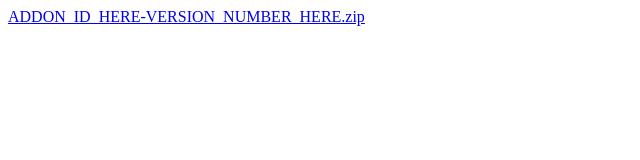
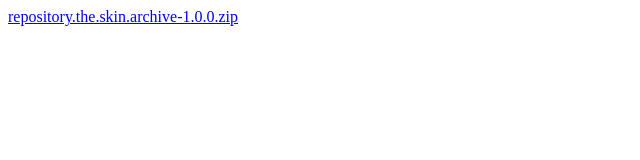
Before and after one commit to bbb2204/repository.neben.addon.store, a plain HTML site: page index.html in a window 1280 px wide. Shown: the whole page, without its empty margins (0-640 px from the left). Drawn offline with Linux system fonts and the light colour scheme.

Commit message:
Update index.html

```diff
--- a/index.html
+++ b/index.html
@@ -1,2 +1,2 @@
 <!DOCTYPE html>
-<a href="ADDON_ID_HERE-VERSION_NUMBER_HERE.zip">ADDON_ID_HERE-VERSION_NUMBER_HERE.zip</a>
+<a href="repository.the.skin.archive-1.0.0.zip">repository.the.skin.archive-1.0.0.zip</a>
```
